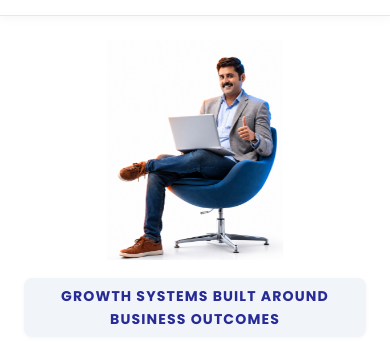
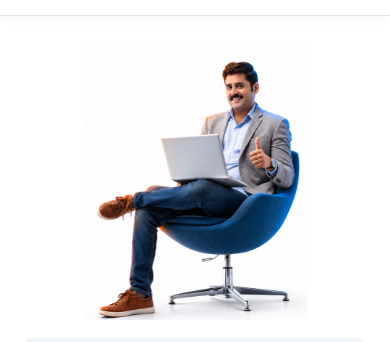
Before and after one commit to DevN25/HashG, a website built with Vite: page index.html in a window 390 px wide. Shown: the part 49-391 px from the top of the page. Built offline with nearby package versions, Linux system fonts and the light colour scheme.

Commit message:
Adjust mobile hero image size to slightly larger balanced proportion

```diff
--- a/style.css
+++ b/style.css
@@ -515,8 +515,8 @@ p {
   }
 
   .hero-clean-img {
-    max-width: 220px;
-    max-height: 250px;
+    max-width: 280px;
+    max-height: 320px;
     margin: 0 auto;
   }
 
@@ -540,12 +540,12 @@ p {
 
 @media (max-width: 480px) {
   .hero-clean-img {
-    max-width: 190px;
-    max-height: 220px;
+    max-width: 245px;
+    max-height: 280px;
   }
 
   .hero-headline {
-    font-size: 1.65rem;
+    font-size: 1.7rem;
     line-height: 1.18;
   }
 }
```
